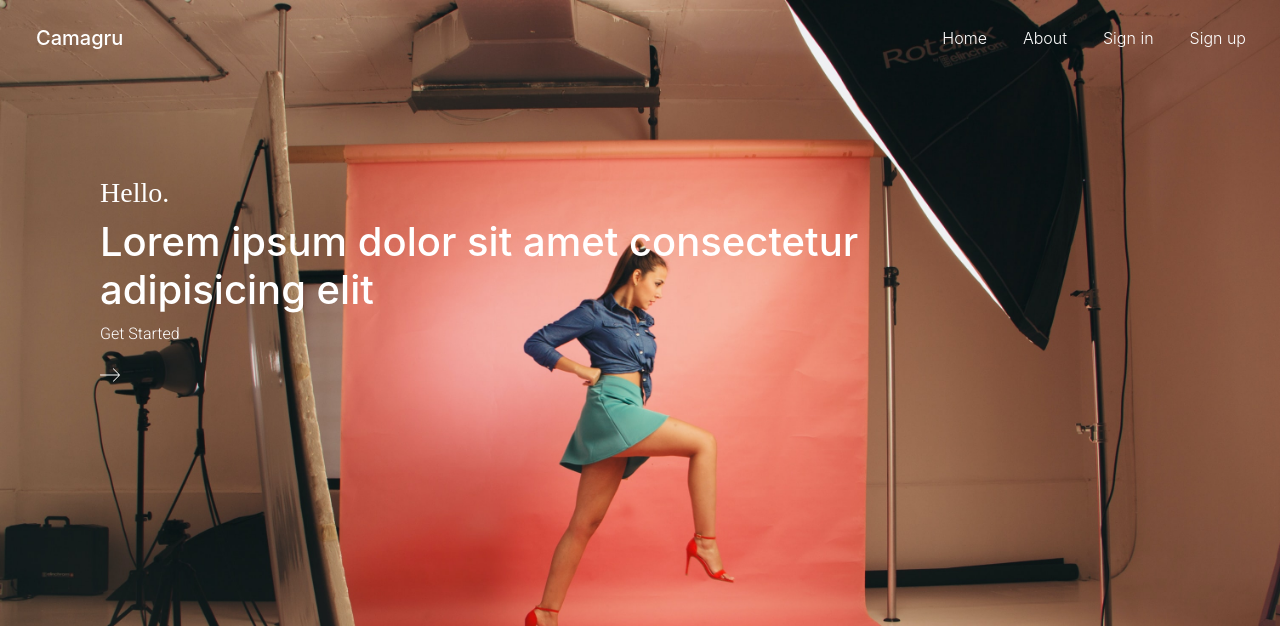
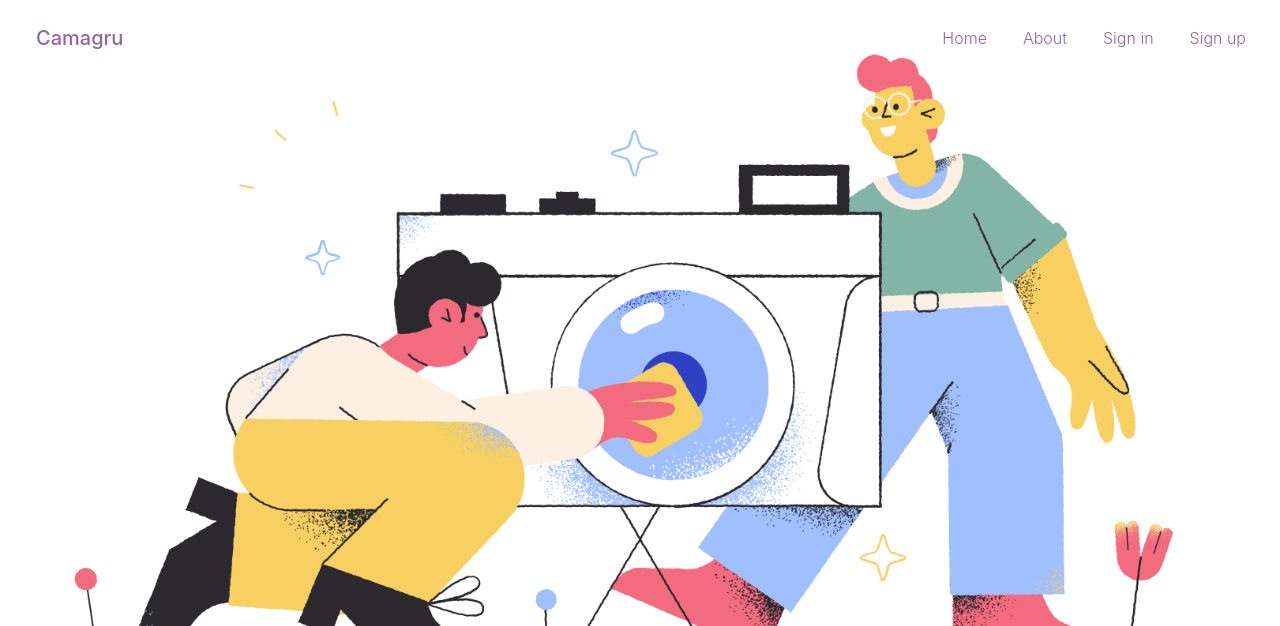
Before and after one commit to ikramkharbouch/Camagru, a PHP site: page / in a window 1280 px wide. Shown: the top 626 px of the page. Run offline with PHP 8.4, Linux system fonts and the light colour scheme; some web fonts are replaced.

Commit message:
Update main.css

```diff
--- a/forms/welcome.php
+++ b/forms/welcome.php
@@ -20,7 +20,7 @@
     <div id="mySidenav" class="sidenav">
       <a href="javascript:void(0)" class="closebtn" onclick="closeNav()">&times;</a>
       <h1>Camagru</h1>
-      <a href="#">Home</a>
+      <a href="../index.php">Home</a>
       <a href="#">Gallery</a>
       <a href="#">Profile</a>
       <a href="#">Settings</a>
--- a/index.php
+++ b/index.php
@@ -26,7 +26,7 @@
   <body>
     <?php include './components/header.html';?>
 
-    <div class="content">
+    <!-- <div class="content">
       <div class="title">
         <h3>Hello.</h3>
       </div>
@@ -40,7 +40,7 @@
          <img src="./assets/arrow.svg" width="20">
        </div>
 
-    </div>
+    </div> -->
 
     <?php include './components/footer.html';?>
   </body>
--- a/styles/main.css
+++ b/styles/main.css
@@ -5,21 +5,21 @@
 }
 
 body {
-    background-image: url('../assets/photoshoot.jpg');
+    background-image: url("../assets/pablo-camera-access.png");
     background-size: cover;
     font-family: 'Roboto', 'sans-serif';
-    color: #fff;
+    color: #9364A8;
 }
 
 .camagru {
     font-size: 1.5 !important;
-    color: #fff !important;
+    color: #9364A8 !important;
     font-weight: 500;
     margin-left: 20px;
 }
 
 .navbar-nav a {
-    color: #fff !important;
+    color: #9364A8 !important;
     font-weight: 300;
     margin: 10px;
 }
```
Also changed, not shown: assets/pablo-camera-access.png (added).
